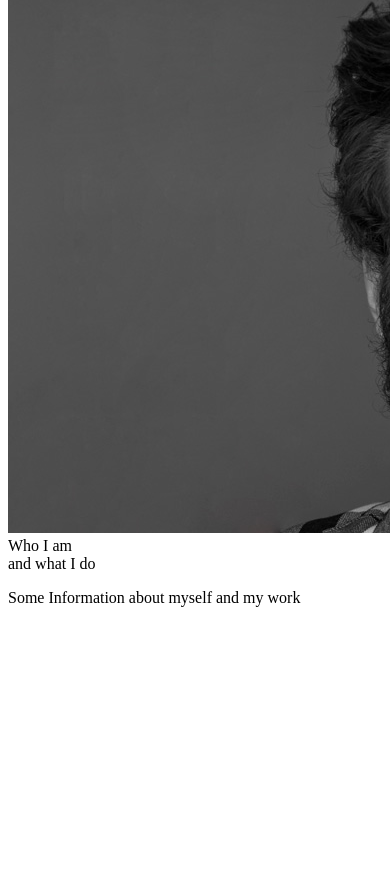
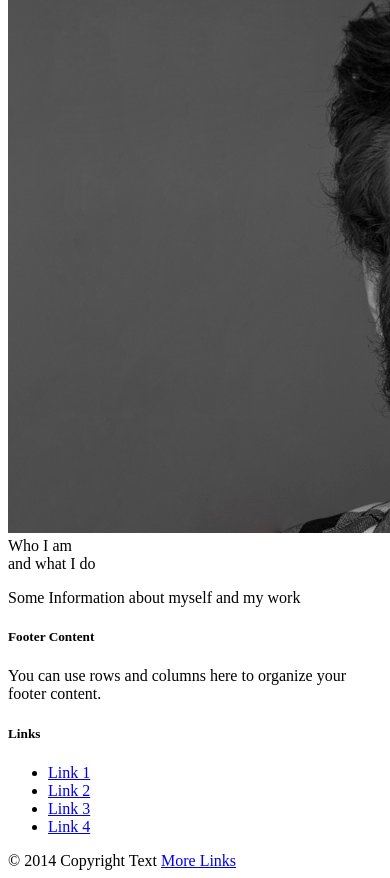
Before and after one commit to VRuechardt/Johannes, a website with bundled scripts: page app/index.html in a window 390 px wide. Shown: the part 1065-1943 px from the top of the page. Before the commit the page ends 1688 px from the top, so only its background shows below. Built offline with nearby package versions, Linux system fonts and the light colour scheme; some packages are replaced by stand-ins of ours; files whose address does not match are found by name.

Commit message:
footer directive

```diff
--- a/app/app.js
+++ b/app/app.js
@@ -6,13 +6,15 @@ require('angular-route');
 require('./views/home');
 require('./views/projects');
 require('./views/me');
+require('./directives/footer');
 
 angular.module('hansi', [
         'ngRoute',
         'hansi.home',
         'hansi.projects',
-        'hansi.me'
+        'hansi.me',
+        'hansi.footer'
     ])
-    .config(['$routeProvider', '$locationProvider', function($routeProvider, $locationProvider) {
+    .config(['$routeProvider', '$locationProvider', function($routeProvider) {
         $routeProvider.otherwise({redirectTo: '/'});
     }]);
--- /dev/null
+++ b/app/directives/footer/footer.html
@@ -0,0 +1,26 @@
+
+<footer class="page-footer">
+    <div class="container">
+        <div class="row">
+            <div class="col l6 s12">
+                <h5 class="white-text">Footer Content</h5>
+                <p class="grey-text text-lighten-4">You can use rows and columns here to organize your footer content.</p>
+            </div>
+            <div class="col l4 offset-l2 s12">
+                <h5 class="white-text">Links</h5>
+                <ul>
+                    <li><a class="grey-text text-lighten-3" href="#!">Link 1</a></li>
+                    <li><a class="grey-text text-lighten-3" href="#!">Link 2</a></li>
+                    <li><a class="grey-text text-lighten-3" href="#!">Link 3</a></li>
+                    <li><a class="grey-text text-lighten-3" href="#!">Link 4</a></li>
+                </ul>
+            </div>
+        </div>
+    </div>
+    <div class="footer-copyright">
+        <div class="container">
+            © 2014 Copyright Text
+            <a class="grey-text text-lighten-4 right" href="#!">More Links</a>
+        </div>
+    </div>
+</footer>
--- /dev/null
+++ b/app/directives/footer/index.js
@@ -0,0 +1,12 @@
+'use strict';
+
+angular.module('hansi.footer', ['ngRoute'])
+
+    .config(['$routeProvider', function($routeProvider) {}])
+
+    .directive('footerDirective',  [function() {
+        return {
+            restrict: 'E',
+            templateUrl: 'directives/footer/footer.html'
+        }
+    }]);
--- a/app/scss/components/header.scss
+++ b/app/scss/components/header.scss
@@ -27,7 +27,7 @@ nav {
   }
 
   .container {
-    border-bottom: 0.5px solid white;
+    border-bottom: 0.5px solid $secondary-color;
 
     &:before {
       content: "";
@@ -35,7 +35,7 @@ nav {
       left: 0px;
       width: 500px;
       bottom: -0.5px;
-      border-bottom: 0.5px solid white;
+      border-bottom: 0.5px solid $secondary-color;
     }
 
   }
@@ -101,7 +101,7 @@ nav {
     right: 0px;
     width: 500px;
     bottom: -1px;
-    border-bottom: 0.5px solid white;
+    border-bottom: 0.5px solid $secondary-color;
   }
 
   nav i {
--- a/app/scss/components/home.scss
+++ b/app/scss/components/home.scss
@@ -36,10 +36,14 @@
   top: 100vh;
   left: 0;
   right: 0;
-  height: 100vh;
   background: #fdfdfd;
   color: black !important;
   padding-top: 100px;
+
+  .page-footer {
+    margin-top: 100px;
+  }
+
 }
 
 .splash-text {
@@ -73,6 +77,9 @@
 
   .home--content-box {
     padding-top: 20px;
+    .page-footer {
+      margin-top: 20px;
+    }
   }
 
 }
--- a/app/views/home/home.html
+++ b/app/views/home/home.html
@@ -24,7 +24,7 @@
     <div class="container">
         <div class="row">
 
-            <div class="col s12 m5 l4">
+            <div class="col s12 m5">
                 <div class="card hoverable clickable" ng-click="projects()">
                     <div class="card-image">
                         <img alt="" src="img/Woodstock_card_a.jpg">
@@ -38,7 +38,7 @@
                 </div>
             </div>
 
-            <div class="col s12 m5 offset-m1 l4 offset-l2">
+            <div class="col s12 m5 offset-m1">
                 <div class="card hoverable clickable" ng-click="me()">
                     <div class="card-image">
                         <img alt="" src="img/Hansi_a.jpg">
@@ -58,4 +58,7 @@
 
         </div>
     </div>
+
+    <footer-directive></footer-directive>
+
 </div>
--- a/gulpfile.js
+++ b/gulpfile.js
@@ -37,5 +37,5 @@ gulp.task('scripts', function() {
 gulp.task('watch', function() {
     gulp.run('default');
     var scssWatcher = gulp.watch('./app/scss/**/*.scss', ['styles']);
-    var jsWatcher = gulp.watch(['./app/app.js', './app/views/**/*.js', './app/services/**/*.js', './app/shared/**/*.js'], ['scripts']);
+    var jsWatcher = gulp.watch(['./app/app.js', './app/views/**/*.js', './app/services/**/*.js', './app/shared/**/*.js', './app/directives/**/*.js'], ['scripts']);
 });
```
